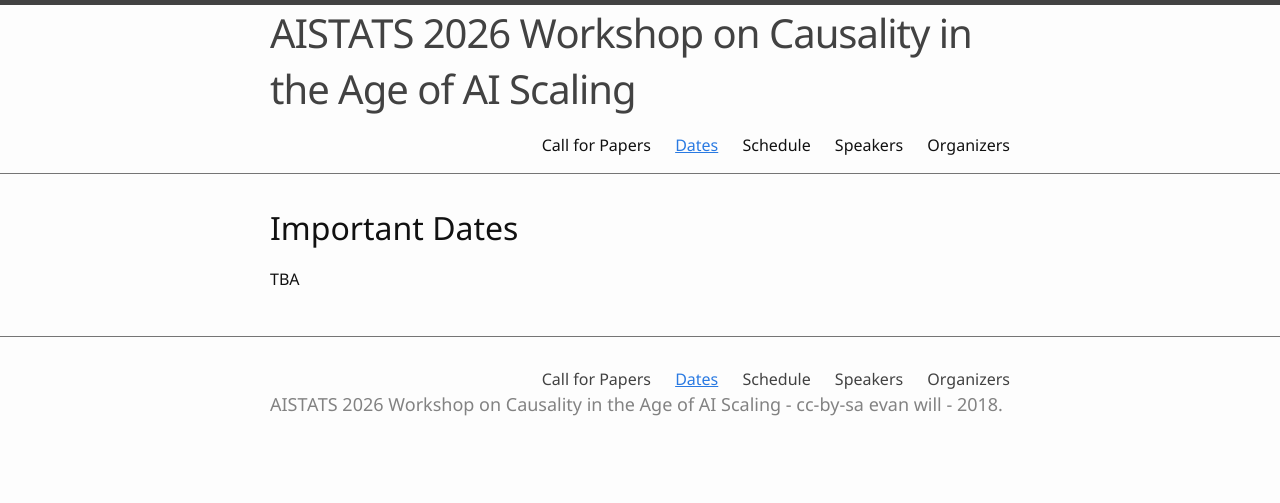
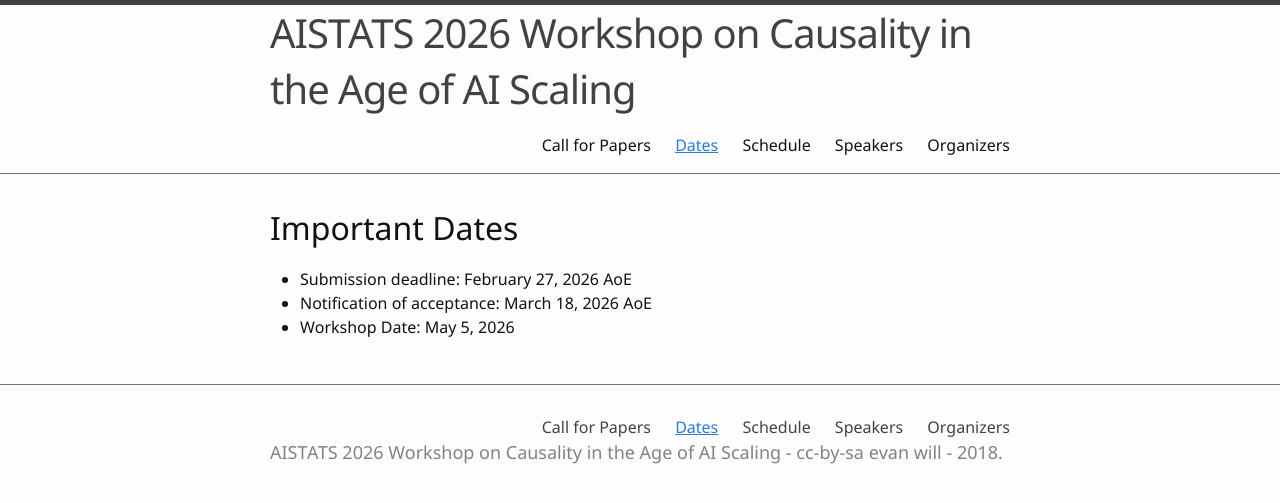
Before and after one commit to causcale/causcale.github.io, a Jekyll site: the page built from 1-dates.md, in a window 1280 px wide. Shown: the top 503 px of the page. Built offline with Jekyll 4.4.1, drawn with Linux system fonts in a browser that asks for light colours.

Commit message:
Update 1-dates.md

```diff
--- a/1-dates.md
+++ b/1-dates.md
@@ -4,5 +4,6 @@
 ---
 
 # Important Dates
-
-TBA
+- Submission deadline: February 27, 2026 AoE
+- Notification of acceptance: March 18, 2026 AoE
+- Workshop Date: May 5, 2026
```
